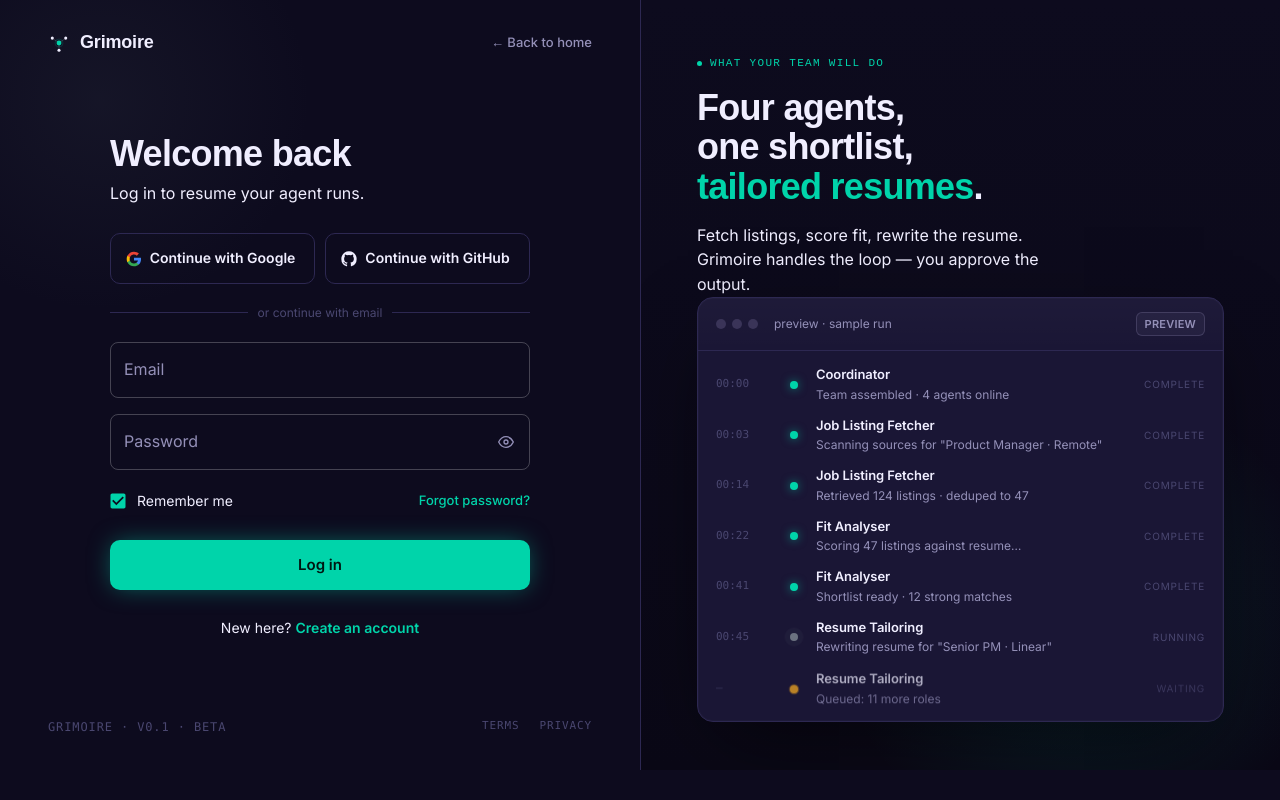
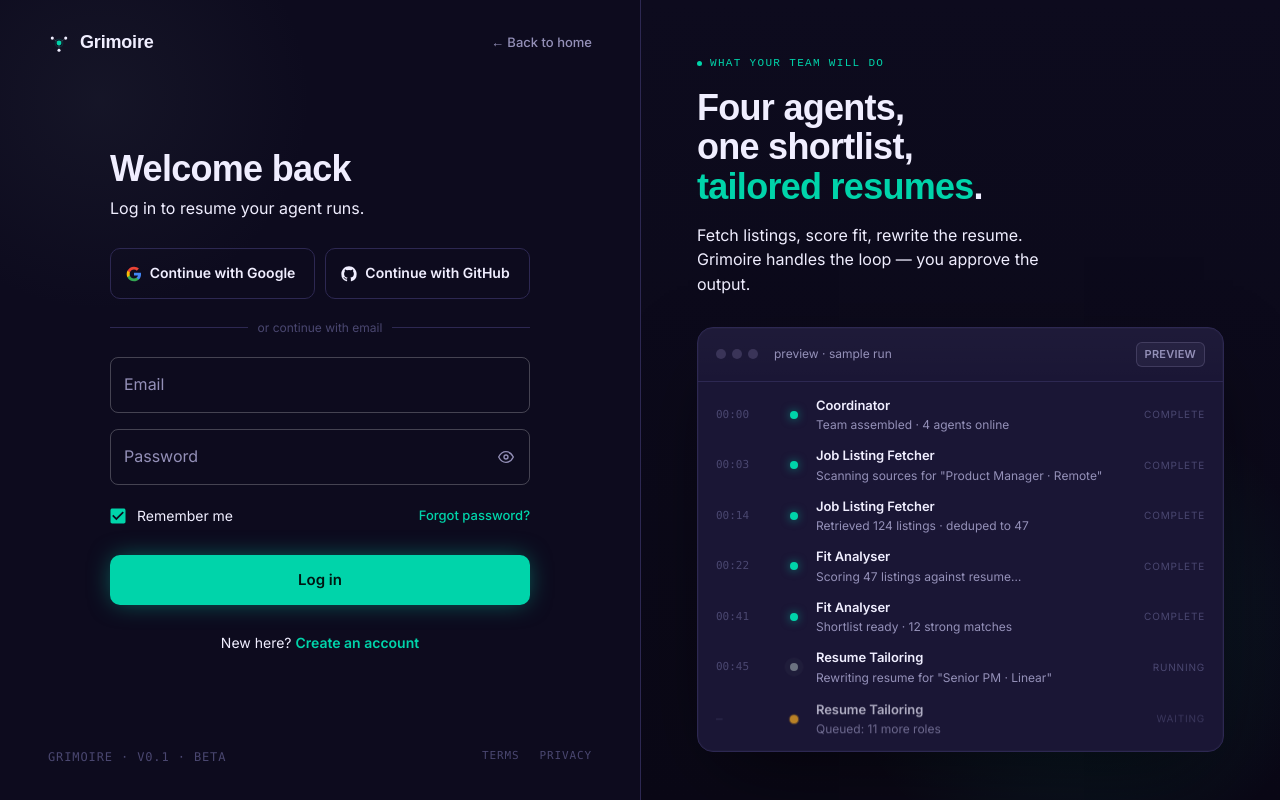
Before and after one commit to Pzhang768/Grimore-app, a Next.js app: page /login in a window 1280 px wide. Built offline with nearby package versions, Linux system fonts and the light colour scheme; no server answers.

Commit message:
fix: pin visual side absolutely inside minHeight grid so log panel never stretches layout

```diff
--- a/src/components/LoginForm/LoginForm.tsx
+++ b/src/components/LoginForm/LoginForm.tsx
@@ -101,12 +101,22 @@
 function VisualSide() {
   const { palette } = useTheme()
   return (
+    /* Outer: stretches to grid row height, never grows beyond it */
     <Box
       sx={{
         position: 'relative',
         overflow: 'hidden',
         borderLeft: '1px solid',
         borderColor: 'divider',
+        alignSelf: 'stretch',
+      }}
+    >
+      {/* Inner: fills the outer, never adds to it */}
+      <Box
+        sx={{
+          position: 'absolute',
+          inset: 0,
+          overflow: 'hidden',
           background: `linear-gradient(180deg, ${palette.background.default} 0%, #0A0816 100%)`,
           display: 'flex',
           flexDirection: 'column',
@@ -191,6 +201,7 @@
           </Box>
         </Box>
       </Box>
+    </Box>
   )
 }
 
@@ -221,7 +232,9 @@
   }
 
   return (
-    <Box sx={{ width: '100%', height: '100%', display: 'grid', gridTemplateColumns: '1fr 1fr' }}>
+    <Box
+      sx={{ width: '100%', minHeight: '100vh', display: 'grid', gridTemplateColumns: '1fr 1fr' }}
+    >
       {/* Ambient glow top-left */}
       <Box
         sx={{
```
Lines whose indentation alone changed are shown as unchanged.
